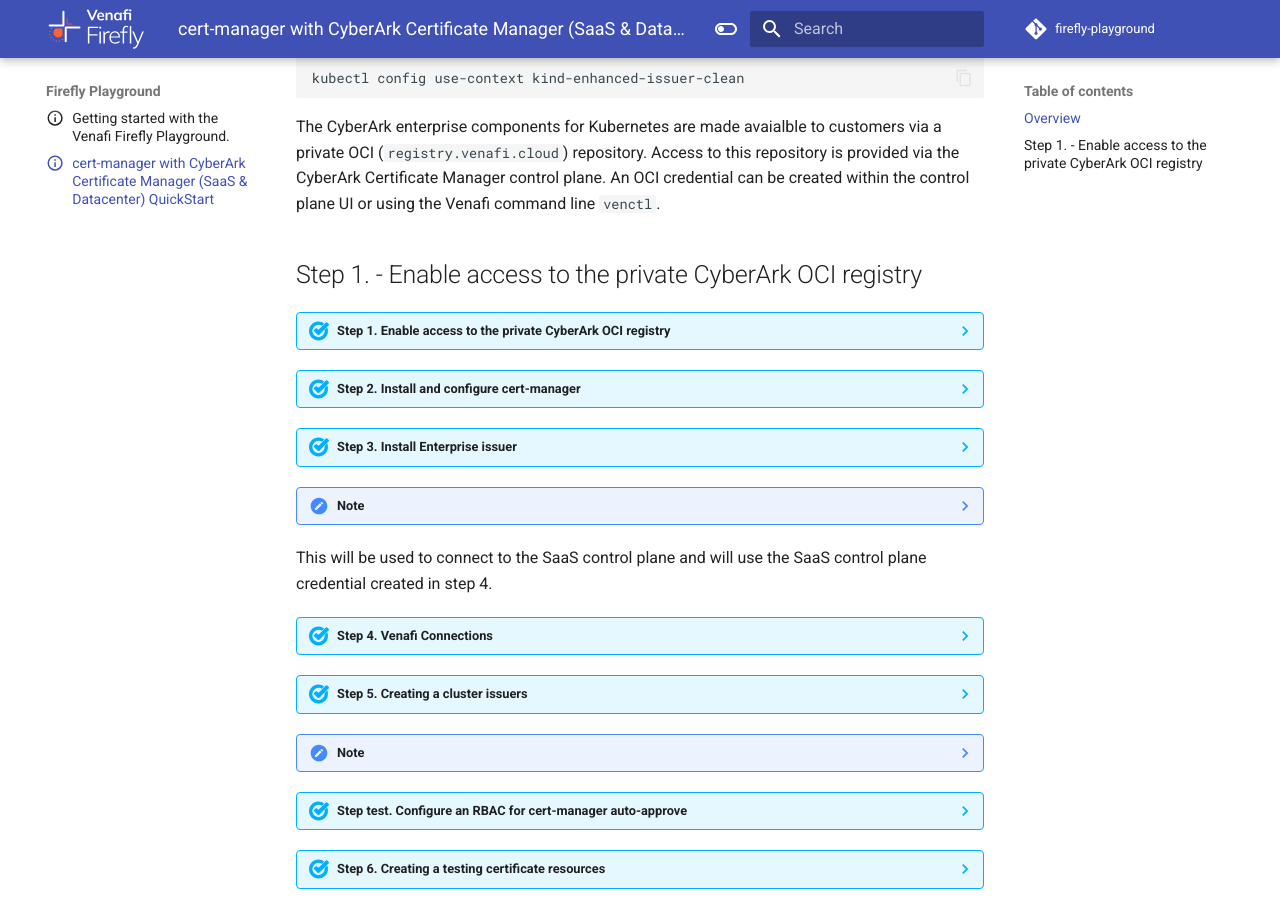
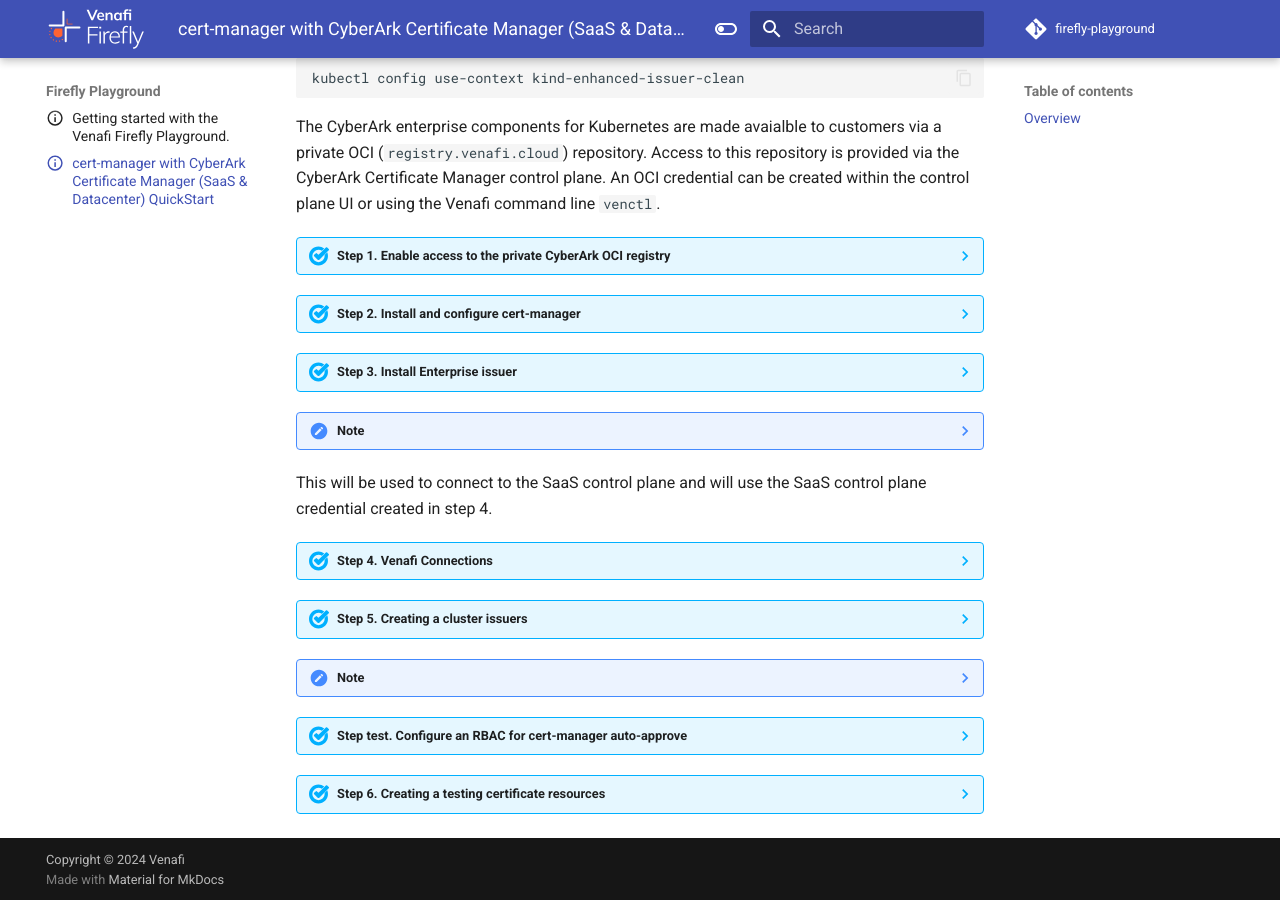
Before and after one commit to Venafi/firefly-playground, an MkDocs documentation site: the page built from docs/ei-quick-start.md, in a window 1280 px wide and 900 px high, scrolled down 818 px. Built offline with MkDocs 1.6.1 and Material for MkDocs 9.7.7, drawn with Linux system fonts in a browser that asks for light colours; comment, search, counter and statistics services are not loaded; the version menu is left out.

Commit message:
More minor changes

````diff
--- a/docs/ei-quick-start.md
+++ b/docs/ei-quick-start.md
@@ -31,8 +31,6 @@
 ```
 
 The CyberArk enterprise components for Kubernetes are made avaialble to customers via a private OCI (`registry.venafi.cloud`) repository. Access to this repository is provided via the CyberArk Certificate Manager control plane. An OCI credential can be created within the control plane UI or using the Venafi command line `venctl`.
-
-## Step 1. - Enable access to the private CyberArk OCI registry
 
 ??? abstract "Step 1. Enable access to the private CyberArk OCI registry"
 
````
